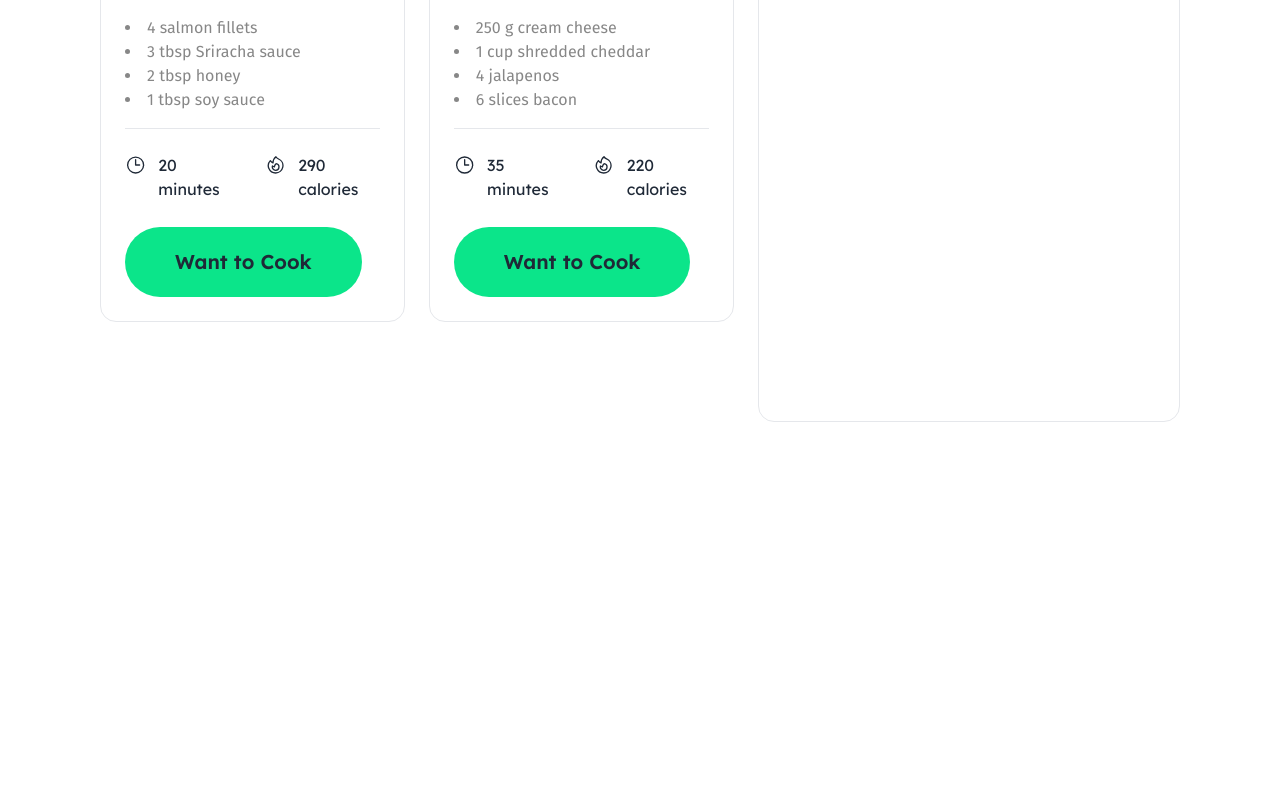
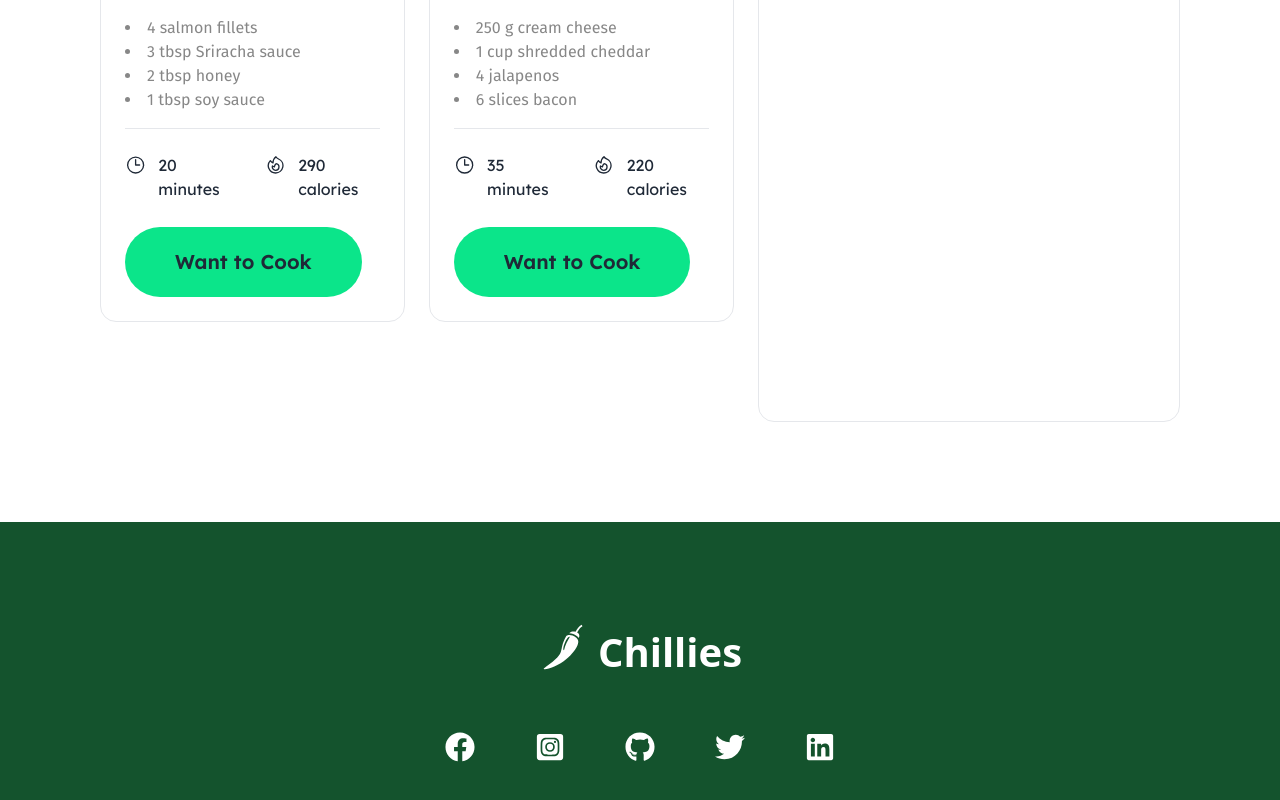
Before and after one commit to barta3235/Chefs-Table-a7, a React (Vite) app: page / in a window 1280 px wide. Shown: the part 3391-4191 px from the top of the page. Before the commit the page ends 3913 px from the top, so only its background shows below. Built offline with nearby package versions, Linux system fonts and the light colour scheme.

Commit message:
footer added | toasting left

```diff
--- a/src/App.jsx
+++ b/src/App.jsx
@@ -6,6 +6,7 @@ import RecipeCards from './components/recipeCards/RecipeCards'
 import CurrentlyCooking from './components/currentlyCooking/CurrentlyCooking'
 import WantToCook from './components/wantToCook/WantToCook'
 import { useState } from 'react'
+import Footer from './components/footer/Footer'
 
 
 
@@ -68,7 +69,7 @@ function App() {
       <Navbar></Navbar>
       <Banner></Banner>
       <Textonly></Textonly>
-      <div className='flex flex-col lg:flex-row gap-6 mx-[10px] lg:mx-[100px] lg:mb-[100px]'>
+      <div className='flex flex-col lg:flex-row gap-6 mx-[10px] lg:mx-[100px] mb-[30px] lg:mb-[100px]'>
           <RecipeCards handleCurrentlyCooking={handleCurrentlyCooking}></RecipeCards>
 
         <div className='lg:w-[40%] border rounded-2xl'>
@@ -131,6 +132,7 @@ function App() {
           </div>
         </div>
       </div>
+      <Footer></Footer>
 
     </>
   )
--- /dev/null
+++ b/src/components/footer/Footer.jsx
@@ -0,0 +1,32 @@
+import { GiChiliPepper } from "react-icons/gi";
+import { FaFacebook } from "react-icons/fa";
+import { FaInstagramSquare } from "react-icons/fa";
+import { FaGithub } from "react-icons/fa";
+import { FaTwitter } from "react-icons/fa";
+import { FaLinkedin } from "react-icons/fa";
+
+
+const Footer = () => {
+    return (
+        <div className="bg-green-900 py-[100px]">
+
+            <div className='flex gap-[10px] justify-center text-white'>
+               <h1 className="text-[50px]"><GiChiliPepper /></h1>
+               <h1 className="mb-[50px] text-[40px] font-bold">Chillies</h1>
+            </div>
+
+            <div className="flex flex-col lg:flex-row md:flex-row items-center gap-[60px] justify-center text-white">
+              <h1 className="text-[30px]"><FaFacebook /></h1>
+              <h1 className="text-[30px]"><FaInstagramSquare /></h1>
+              <h1 className="text-[30px]"><FaGithub /></h1>
+              <h1 className="text-[30px]"><FaTwitter /></h1>
+              <h1 className="text-[30px]"><FaLinkedin /></h1>
+
+
+            </div>
+
+        </div>
+    );
+};
+
+export default Footer;
```
Also changed, not shown: src/assets/images/morich.jpg (deleted).
